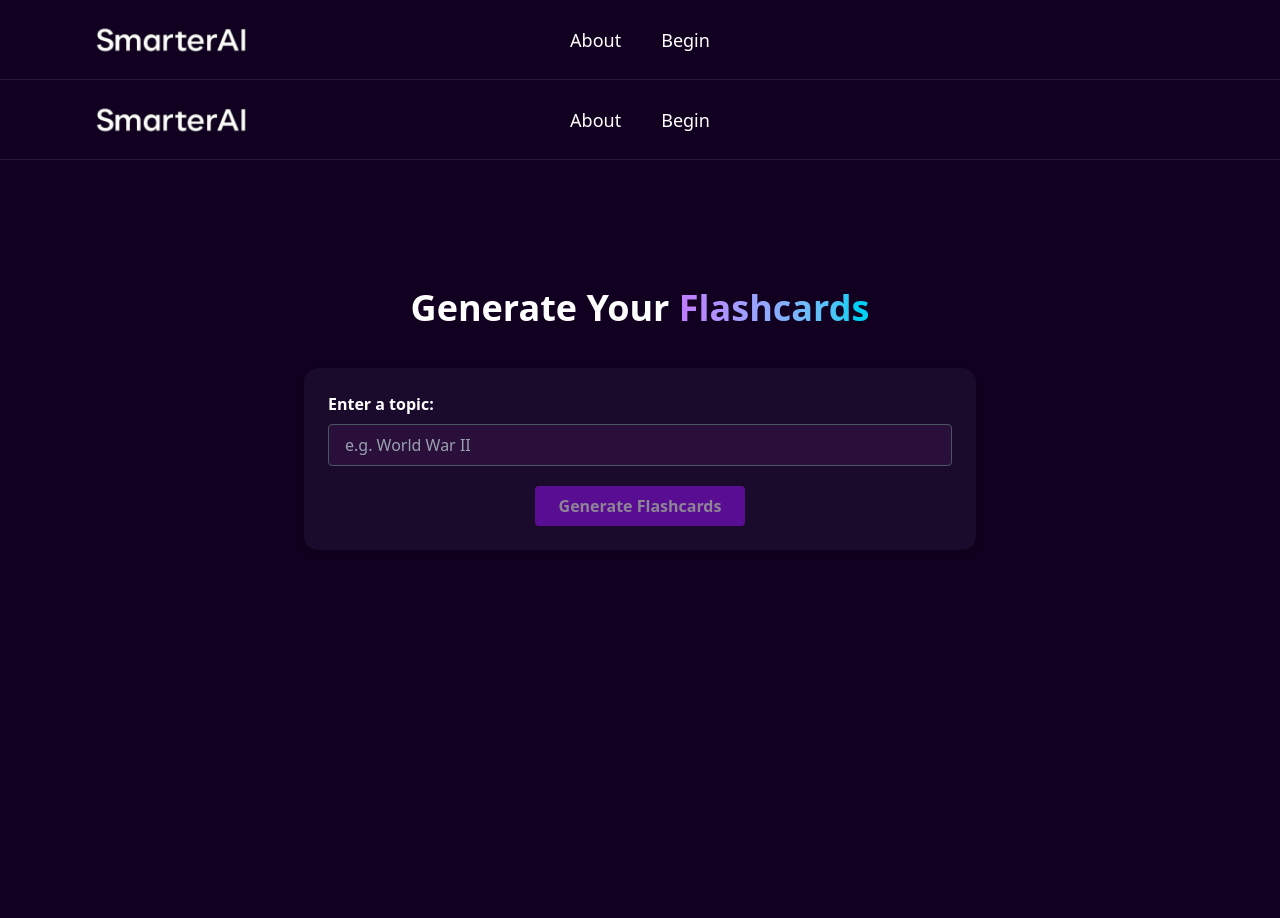
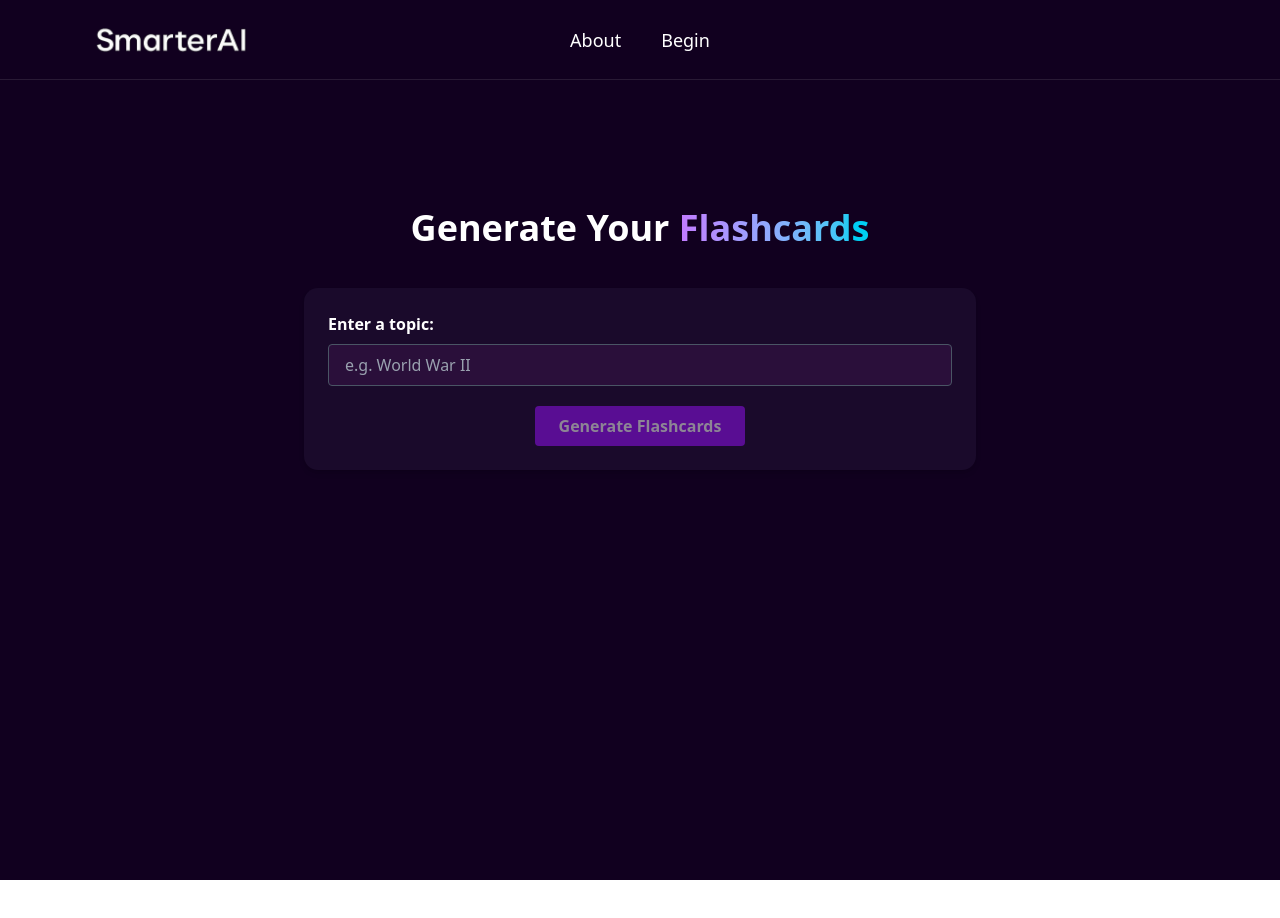
Before and after one commit to ppe11/flashcard, a Next.js app: page /generate in a window 1280 px wide. Shown: the top 918 px of the page. After the commit the page ends 880 px from the top, so only its background shows below. Built offline with nearby package versions, Linux system fonts and the light colour scheme.

Commit message:
Fix typo errors

```diff
--- a/src/app/generate/page.jsx
+++ b/src/app/generate/page.jsx
@@ -2,12 +2,10 @@
 
 import React from 'react'
 import Flashcard from '../../components/Flashcardform'
-import Navbar from '@/components/Navbar'
 
 const GeneratePage = () => {
   return (
     <>
-      <Navbar />
       <div className="min-h-screen bg-[#11001f] text-white pt-32 px-6 flex flex-col items-center">
         <h1 className="text-4xl font-extrabold text-center mb-10">
           Generate Your{' '}
```
